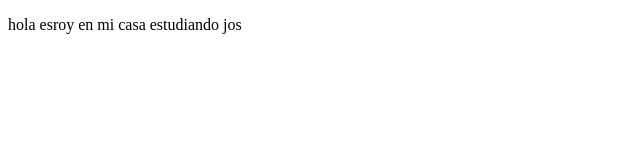
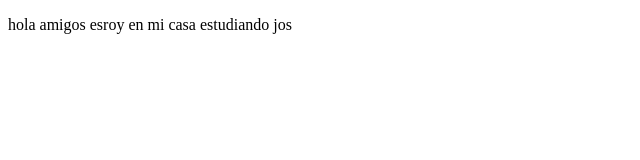
Before and after one commit to mgm0732/cursoprework, a plain HTML site: page index.html in a window 1280 px wide. Shown: the full height of the page, 0-640 px from the left. Drawn offline with Linux system fonts and the light colour scheme.

Commit message:
agrego nuevos elementos

```diff
--- a/index.html
+++ b/index.html
@@ -7,6 +7,6 @@
     <title>hola mundo</title>
 </head>
 <body>
-    <p>hola esroy en mi casa estudiando  jos</p>
+    <p>hola  amigos esroy en mi casa estudiando  jos</p>
 </body
 </html>
```
